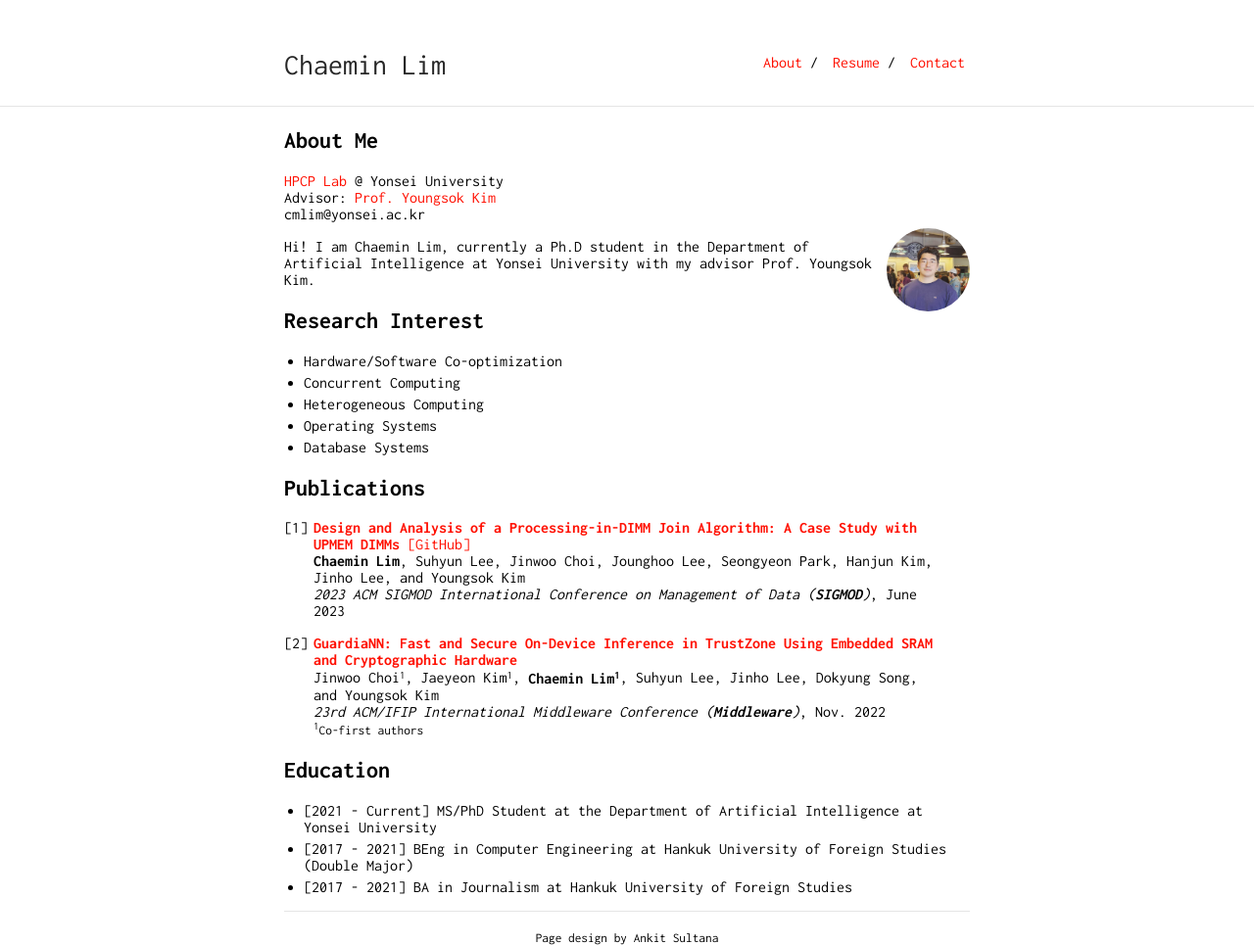
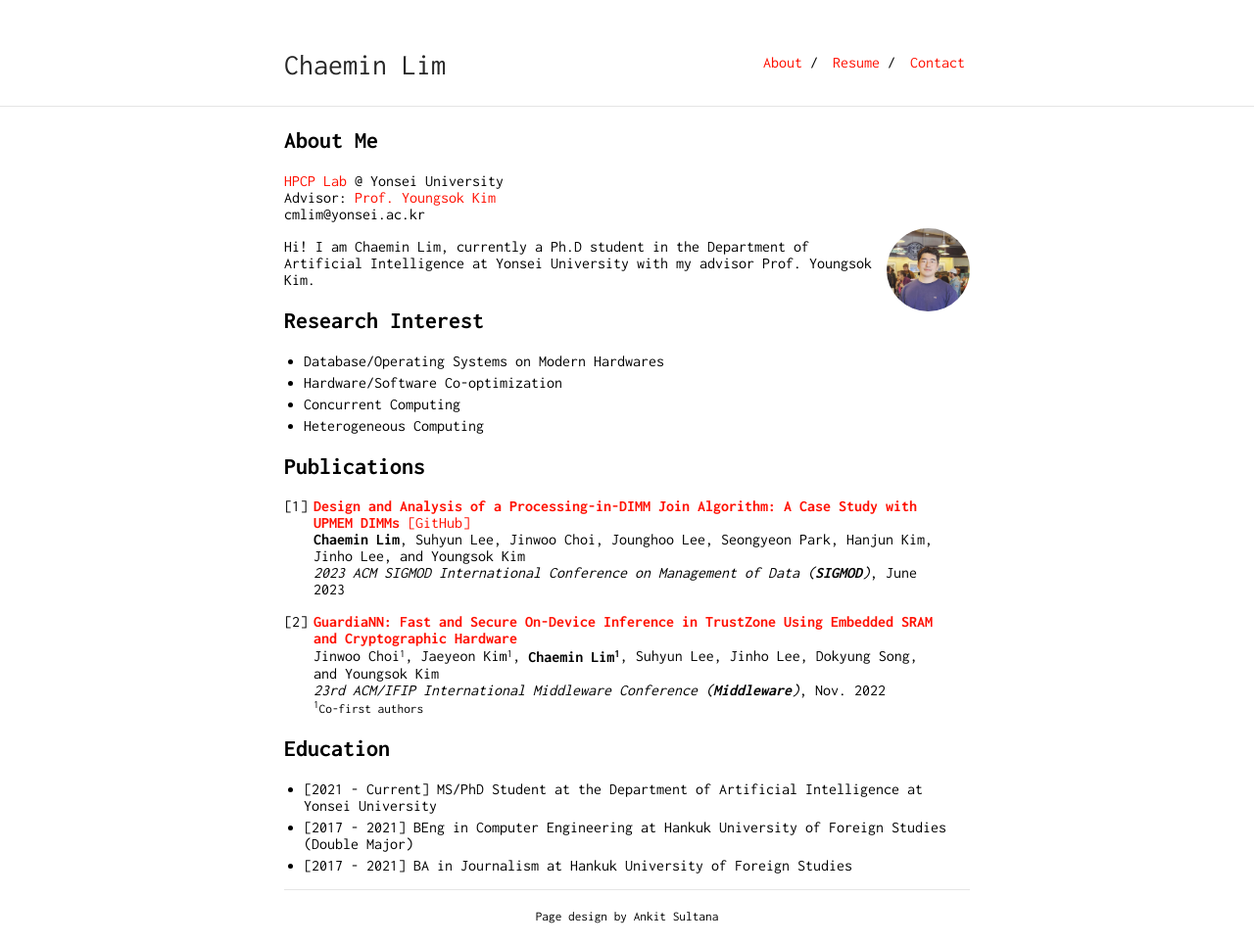
Before and after one commit to janoslim/janoslim.github.io, a Jekyll site: the page built from index.md, in a window 1280 px wide. Shown: the whole page at 98% size. Built offline with Jekyll 4.4.1, drawn with Linux system fonts in a browser that asks for light colours; our own code applies the rules of GitHub Pages for plain Markdown files; after the commit the page ends 943 px from its top, so only the background shows below that.

Commit message:
Update index.md

```diff
--- a/index.md
+++ b/index.md
@@ -14,11 +14,10 @@ Hi! I am Chaemin Lim, currently a Ph.D student in the Department of Artificial I
 
 ## Research Interest
 
+* Database/Operating Systems on Modern Hardwares
 * Hardware/Software Co-optimization
 * Concurrent Computing
 * Heterogeneous Computing
-* Operating Systems
-* Database Systems
 
 ## Publications
 
```
